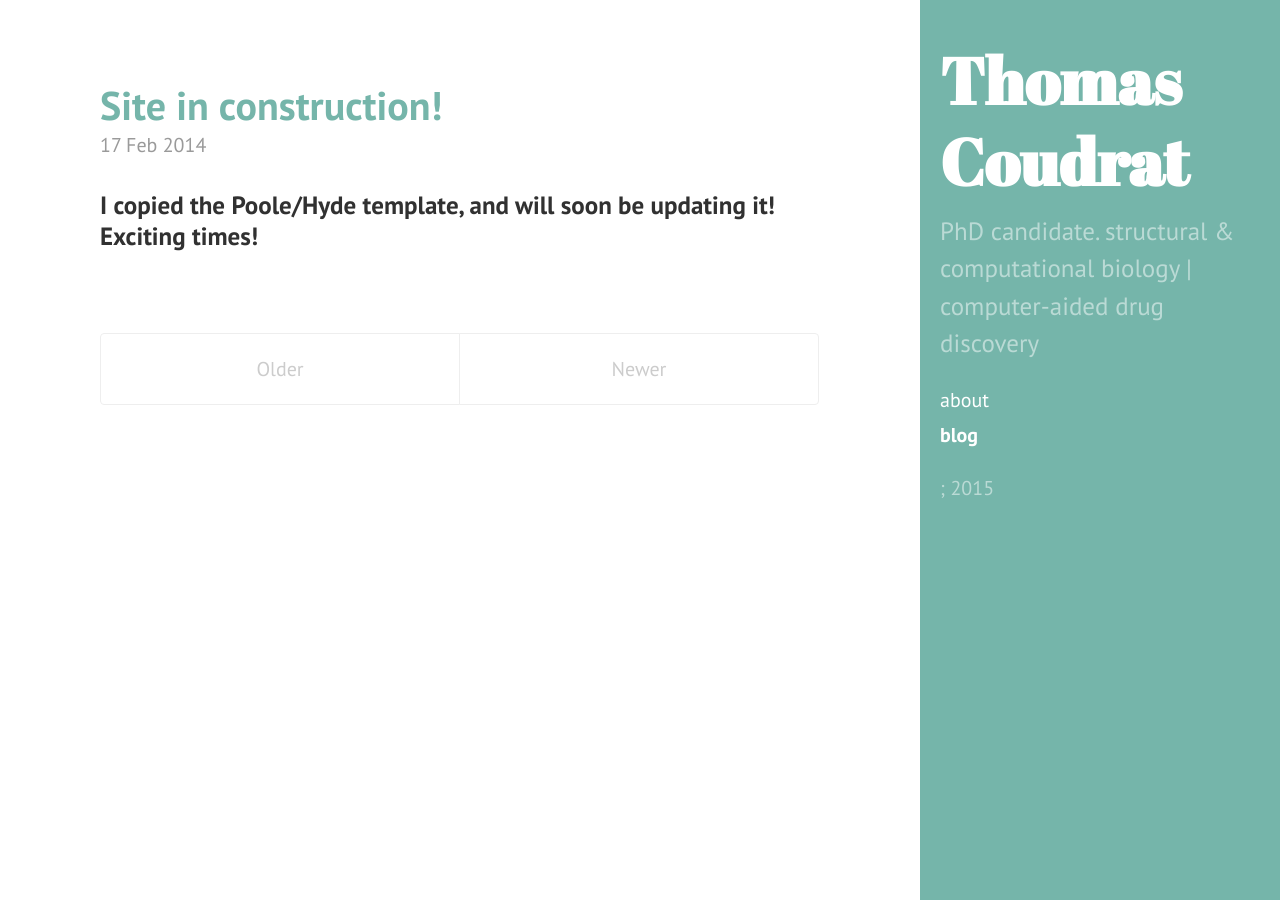
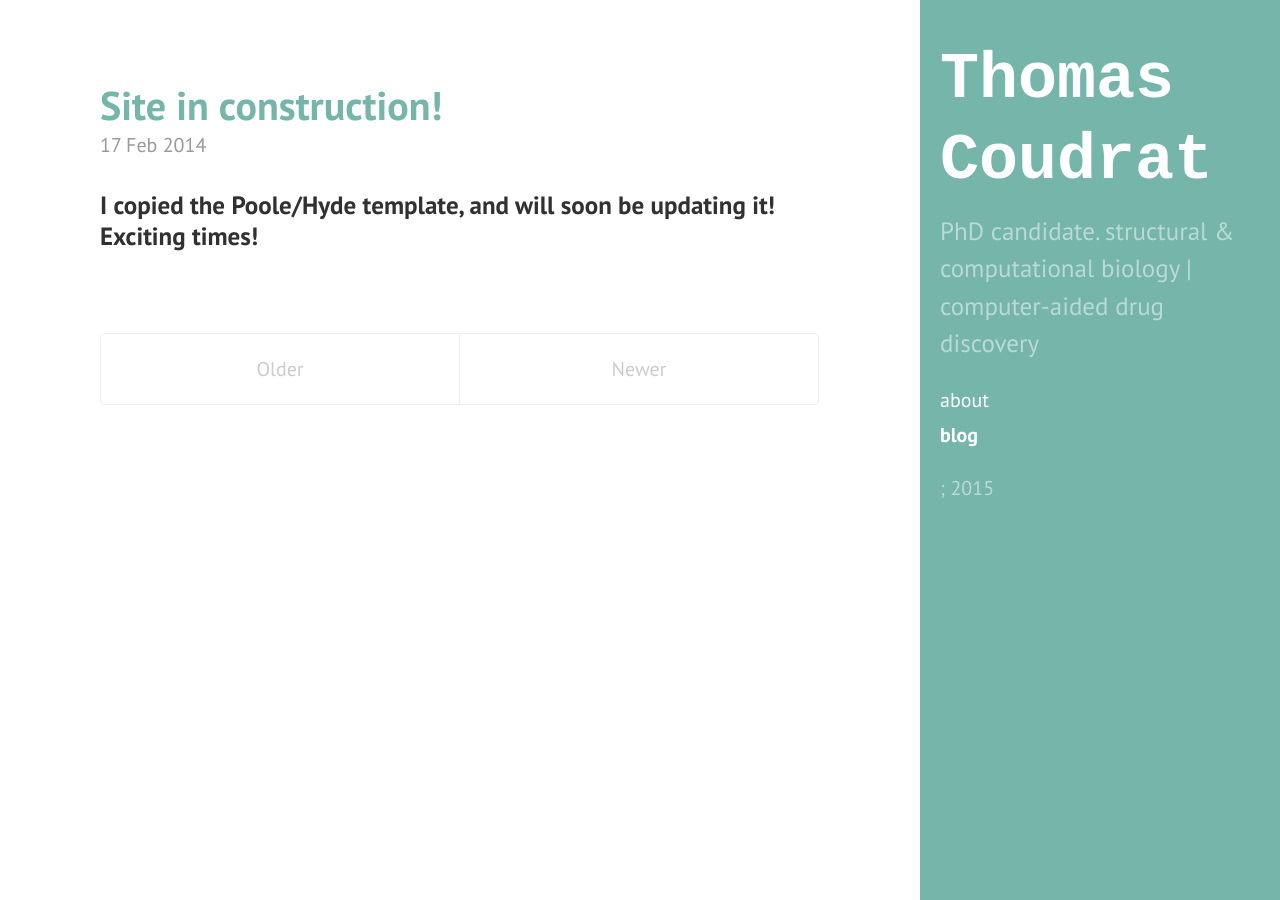
Before and after one commit to thomas-coudrat/thomas-coudrat.github.io, a Jekyll site: the page built from index.html, in a window 1280 px wide. Built offline with Jekyll 4.4.1, drawn with Linux system fonts in a browser that asks for light colours; Markdown is read by kramdown in place of the engine named in the settings; the list of posts is cut into pages by our own code.

Commit message:
Color, Font sidebar fiddling

```diff
--- a/public/css/hyde.css
+++ b/public/css/hyde.css
@@ -79,7 +79,7 @@ html {
 .sidebar-about h1 {
   color: #fff;
   margin-top: 0;
-  font-family: "Abril Fatface", serif;
+  font-family: "Courier New", Courier, monospace;
   font-size: 3.25rem;
 }
 
@@ -248,3 +248,12 @@ a.sidebar-nav-item:focus {
 .theme-base-0f .related-posts li a:hover {
   color: #8f5536;
 }
+
+/* Thomas' theme */
+.theme-base-tom .sidebar {
+  background-color: #2266cc;
+}
+.theme-base-tom .content a,
+.theme-base-tom .related-posts li a:hover {
+  color: #2266cc;
+}
```
